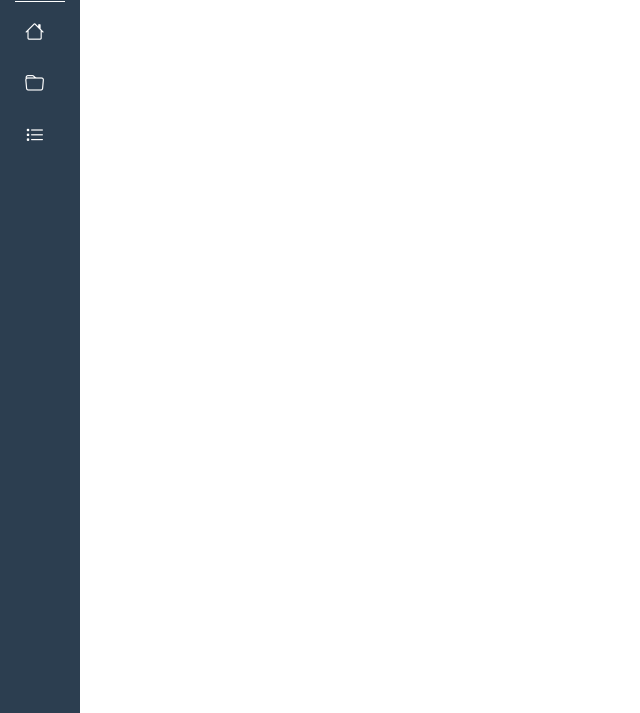
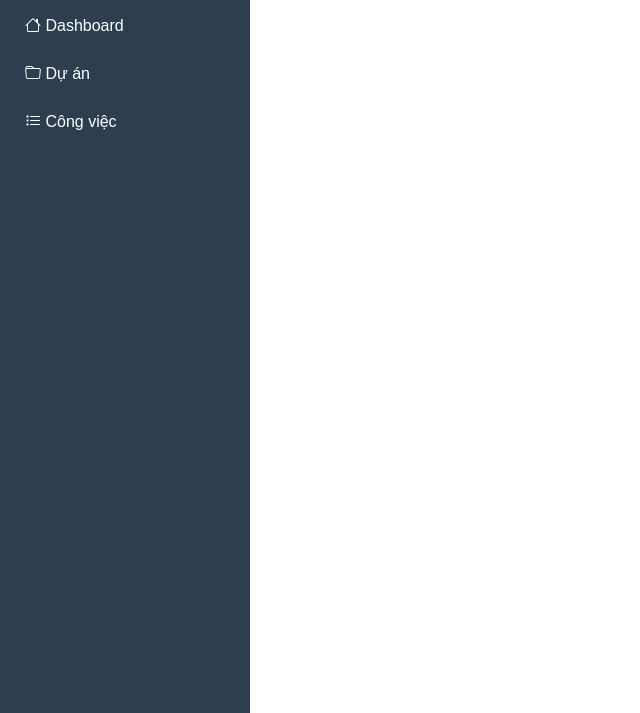
Before and after one commit to phamvana/construction-project-management-frontend, a plain HTML site: page index.html in a window 1280 px wide. Shown: the part 87-800 px from the top of the page, without its empty margins (0-640 px from the left). Drawn offline with nearby package versions, Linux system fonts and the light colour scheme.

Commit message:
viết lại MD

```diff
--- a/index.html
+++ b/index.html
@@ -5,14 +5,13 @@
     <meta name="viewport" content="width=device-width, initial-scale=1.0">
     <title>Quản lý dự án xây dựng</title>
     <link rel="stylesheet" href="css/main.css">
-    <link rel="stylesheet" href="css/main-desktop.css">
     <!-- Bootstrap Icons -->
     <link href="https://cdn.jsdelivr.net/npm/bootstrap-icons@1.11.3/font/bootstrap-icons.css" rel="stylesheet">
 
 </head>
 <body>
     <div class="container">
-        <div id="sidebar" class="active">
+        <div id="sidebar" class="">
             <div class="sidebar-header" id="sidebar-title">
                 <h3 class="logo">
                     <i class="bi bi-building"></i>
```
Also changed, not shown: 1 other file.
